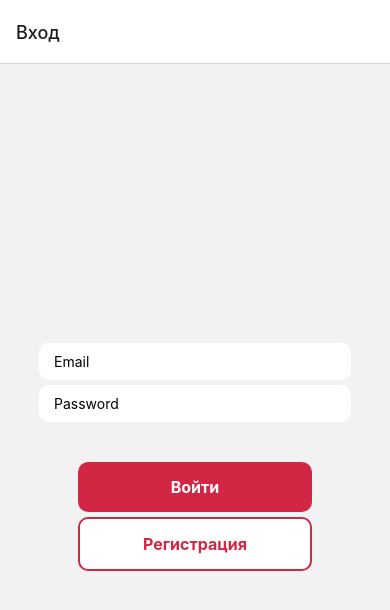
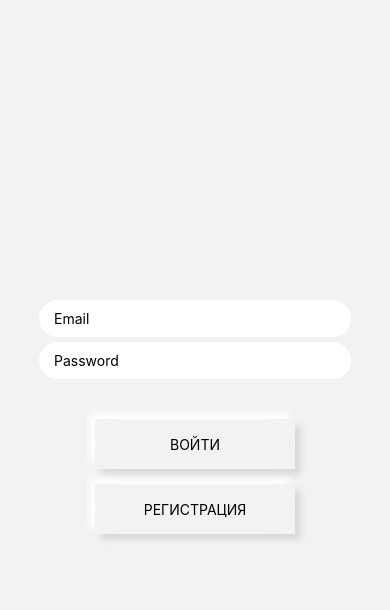
Before and after one commit to AIThomasNew/konovalov, a React Native app: screen / in a window 390 px wide. Shown: the top 610 px of the page. Built offline with nearby package versions, Linux system fonts and the light colour scheme; no server answers.

Commit message:
neumorphism buttons

```diff
--- a/src/Login.jsx
+++ b/src/Login.jsx
@@ -1,20 +1,28 @@
 import React, { useState, useEffect } from 'react';
 import {
-  KeyboardAvoidingView,
-  TouchableOpacity,
-  StyleSheet,
-  TextInput,
   Text,
   View,
+  TextInput,
+  StyleSheet,
+  TouchableOpacity,
+  KeyboardAvoidingView,
 } from 'react-native';
 import { auth } from './utils/firebase';
-// import { LinearGradient } from 'expo-linear-gradient';
+// import styled from 'styled-components/native';
+
+// const ButtonActive = styled.View`
+//   border-radius: 50px;
+//   background: #e0e0e0;
+//   box-shadow: inset 21px 21px 41px #bebebe, inset -21px -21px 41px #ffffff;
+// `;
 
 const LoginScreen = ({ navigation }) => {
+  //* логин
   const [email, setEmail] = useState('');
+  //* пароль
   const [password, setPassword] = useState('');
 
-  // вход
+  //* вход
   const signIn = () => {
     auth.signInWithEmailAndPassword(email, password).catch((error) => {
       const errorMessage = error.message;
@@ -22,6 +30,7 @@ const LoginScreen = ({ navigation }) => {
     });
   };
 
+  //? проверить значение <=
   useEffect(() => {
     const unsubscribe = auth.onAuthStateChanged((user) => {
       if (user) {
@@ -32,6 +41,29 @@ const LoginScreen = ({ navigation }) => {
     });
     return unsubscribe;
   }, []);
+
+  //* кнопка Neumorphism
+  const NeuMorph = ({ children, size, style }) => {
+    return (
+      <View style={styles.topShadow}>
+        <View style={styles.bottomShadow}>
+          <View
+            style={[
+              styles.inner,
+              {
+                width: size || 200,
+                height: size || 50,
+                borderRadius: size / 2 || 100 / 2,
+              },
+              style,
+            ]}
+          >
+            {children}
+          </View>
+        </View>
+      </View>
+    );
+  };
 
   return (
     <KeyboardAvoidingView style={styles.container} behavior="padding">
@@ -52,14 +84,27 @@ const LoginScreen = ({ navigation }) => {
       </View>
 
       <View style={styles.buttonContainer}>
-        <TouchableOpacity onPress={signIn} style={styles.button}>
-          <Text style={styles.buttonText}>Войти</Text>
+        <TouchableOpacity onPress={signIn} activeOpacity={0.4}>
+          <NeuMorph>
+            <View>
+              <Text>ВОЙТИ</Text>
+            </View>
+          </NeuMorph>
         </TouchableOpacity>
+
+        {/* <View style={styles.containerStyle}>
+          <Text>ВОЙТИ</Text>
+        </View> */}
+
         <TouchableOpacity
           onPress={() => navigation.navigate('Регистрация')}
-          style={[styles.button, styles.buttonOutline]}
+          activeOpacity={0.4}
         >
-          <Text style={styles.buttonOutlineText}>Регистрация</Text>
+          <NeuMorph>
+            <View>
+              <Text>РЕГИСТРАЦИЯ</Text>
+            </View>
+          </NeuMorph>
         </TouchableOpacity>
       </View>
     </KeyboardAvoidingView>
@@ -69,45 +114,78 @@ const LoginScreen = ({ navigation }) => {
 export default LoginScreen;
 
 const styles = StyleSheet.create({
+  inner: {
+    backgroundColor: '#f2f2f2',
+    borderColor: '#f6f6f6',
+    alignItems: 'center',
+    justifyContent: 'center',
+    borderWidth: 1,
+  },
+
+  topShadow: {
+    shadowOffset: {
+      width: -6,
+      height: -6,
+    },
+    shadowOpacity: 1,
+    shadowRadius: 6,
+    shadowColor: '#FBFFFF',
+    marginBottom: 15,
+  },
+
+  bottomShadow: {
+    shadowOffset: {
+      width: 6,
+      height: 6,
+    },
+    shadowOpacity: 1,
+    shadowRadius: 6,
+    shadowColor: '#d9d9d9',
+  },
+
+  playing: {
+    color: 'gray',
+    fontWeight: '800',
+  },
+
   container: {
     flex: 1,
     justifyContent: 'center',
     alignItems: 'center',
   },
+
   inputContainer: {
     width: '80%',
   },
+
   input: {
     backgroundColor: 'white',
     paddingHorizontal: 15,
     paddingVertical: 10,
-    borderRadius: 10,
+    borderRadius: 20,
     marginTop: 5,
   },
+
   buttonContainer: {
     width: '60%',
     justifyContent: 'center',
     alignItems: 'center',
     marginTop: 40,
   },
-  button: {
-    backgroundColor: '#d22744',
-    width: '100%',
-    padding: 15,
-    borderRadius: 10,
-    alignItems: 'center',
-  },
+
   buttonOutline: {
     backgroundColor: 'white',
     marginTop: 5,
     borderColor: '#d22744',
     borderWidth: 2,
   },
+
   buttonText: {
     color: 'white',
     fontWeight: '700',
     fontSize: 16,
   },
+
   buttonOutlineText: {
     color: '#d22744',
     fontWeight: '700',
--- a/src/Main.jsx
+++ b/src/Main.jsx
@@ -2,27 +2,39 @@ import * as React from 'react';
 import { StyleSheet } from 'react-native';
 import { NavigationContainer } from '@react-navigation/native';
 import { createNativeStackNavigator } from '@react-navigation/native-stack';
-
+import LoginScreen from './Login';
 import RegisterScreen from './Register';
-import LoginScreen from './Login';
 import Screens from './Screens';
 
+// Навигация
 const Stack = createNativeStackNavigator();
 
+// Главный компонент
 export default function Main() {
   return (
     <NavigationContainer style={styles.container}>
       <Stack.Navigator>
+        {/* ЛОГИН */}
         <Stack.Screen
           name="Вход"
           component={LoginScreen}
-          // options={{ headerShown: false }}
+          options={{ headerShown: false }}
         />
+        {/* РЕГИСТРАЦИЯ */}
         <Stack.Screen
           name="Регистрация"
           component={RegisterScreen}
+          animationEnabled={true}
           // options={{ headerShown: false }}
+          options={{
+            headerBackTitle: 'Назад',
+            // headerTintColor: '#cd1c4e',
+            headerTintColor: 'gray',
+            headerTitleStyle: { color: 'transparent' },
+            headerStyle: { backgroundColor: '#f2f2f2' },
+          }}
         />
+        {/* ЭКРАНЫ */}
         <Stack.Screen
           name="Screens"
           component={Screens}
@@ -37,7 +49,6 @@ const styles = StyleSheet.create({
   container: {
     flex: 1,
     alignItems: 'center',
-    backgroundColor: '#fff',
     justifyContent: 'center',
   },
 });
--- a/src/Register.jsx
+++ b/src/Register.jsx
@@ -8,7 +8,6 @@ import {
   View,
 } from 'react-native';
 import { auth } from './utils/firebase';
-// import { LinearGradient } from 'expo-linear-gradient';
 
 const RegisterScreen = ({ navigation }) => {
   const [email, setEmail] = useState('');
@@ -16,7 +15,7 @@ const RegisterScreen = ({ navigation }) => {
   const [photoUrl, setPhotoUrl] = useState('');
   const [password, setPassword] = useState('');
 
-  // регистрация
+  //* регистрация
   const register = () => {
     auth
       .createUserWithEmailAndPassword(email, password)
@@ -44,6 +43,29 @@ const RegisterScreen = ({ navigation }) => {
       });
   };
 
+  //* кнопка Neumorphism
+  const NeuMorph = ({ children, size, style }) => {
+    return (
+      <View style={styles.topShadow}>
+        <View style={styles.bottomShadow}>
+          <View
+            style={[
+              styles.inner,
+              {
+                width: size || 200,
+                height: size || 50,
+                borderRadius: size / 2 || 100 / 2,
+              },
+              style,
+            ]}
+          >
+            {children}
+          </View>
+        </View>
+      </View>
+    );
+  };
+
   return (
     <KeyboardAvoidingView style={styles.container} behavior="padding">
       <View style={styles.inputContainer}>
@@ -68,19 +90,31 @@ const RegisterScreen = ({ navigation }) => {
           secureTextEntry
           style={styles.input}
         />
-        <TextInput
+        {/* <TextInput
           placeholder="Фото"
           label="Фото профиля"
           value={photoUrl}
           onChangeText={(text) => setPhotoUrl(text)}
           style={styles.input}
-        />
+        /> */}
       </View>
 
       <View style={styles.buttonContainer}>
-        <TouchableOpacity onPress={register} style={styles.button}>
-          <Text style={styles.buttonText}>Регистрация</Text>
+        <TouchableOpacity onPress={register} activeOpacity={0.4}>
+          <NeuMorph>
+            <View>
+              <Text>РЕГИСТРАЦИЯ</Text>
+            </View>
+          </NeuMorph>
         </TouchableOpacity>
+
+        {/* <TouchableOpacity onPress={() => navigation.navigate('Регистрация')}>
+          <NeuMorph>
+            <View>
+              <Text>РЕГИСТРАЦИЯ</Text>
+            </View>
+          </NeuMorph>
+        </TouchableOpacity> */}
       </View>
     </KeyboardAvoidingView>
   );
@@ -89,6 +123,40 @@ const RegisterScreen = ({ navigation }) => {
 export default RegisterScreen;
 
 const styles = StyleSheet.create({
+  inner: {
+    backgroundColor: '#f2f2f2',
+    borderColor: '#f6f6f6',
+    alignItems: 'center',
+    justifyContent: 'center',
+    borderWidth: 1,
+  },
+
+  topShadow: {
+    shadowOffset: {
+      width: -6,
+      height: -6,
+    },
+    shadowOpacity: 1,
+    shadowRadius: 6,
+    shadowColor: '#FBFFFF',
+    marginBottom: 15,
+  },
+
+  bottomShadow: {
+    shadowOffset: {
+      width: 6,
+      height: 6,
+    },
+    shadowOpacity: 1,
+    shadowRadius: 6,
+    shadowColor: '#d9d9d9',
+  },
+
+  playing: {
+    color: 'gray',
+    fontWeight: '800',
+  },
+
   container: {
     flex: 1,
     justifyContent: 'center',
@@ -101,7 +169,7 @@ const styles = StyleSheet.create({
     backgroundColor: 'white',
     paddingHorizontal: 15,
     paddingVertical: 10,
-    borderRadius: 10,
+    borderRadius: 20,
     marginTop: 5,
   },
   buttonContainer: {
@@ -114,7 +182,7 @@ const styles = StyleSheet.create({
     backgroundColor: '#d22744',
     width: '100%',
     padding: 15,
-    borderRadius: 10,
+    borderRadius: 20,
     alignItems: 'center',
   },
   buttonOutline: {
--- a/src/Screens.jsx
+++ b/src/Screens.jsx
@@ -19,7 +19,7 @@ import Status from './components/Status/Status';
 const homeName = 'Эфир';
 const videoName = 'Видео';
 const VotesStackName = 'Интерактив';
-const statusName = 'Stories';
+const statusName = 'Status';
 const Tab = createBottomTabNavigator();
 
 export default function Screens() {
--- a/src/components/Home/broadcast/Broadcast.jsx
+++ b/src/components/Home/broadcast/Broadcast.jsx
@@ -3,7 +3,7 @@ import { View } from 'react-native';
 import YoutubePlayer from 'react-native-youtube-iframe';
 
 export const Broadcast = () => {
-  let link = 'K8kXcNqWN8g'; // приходит динамическая ссылка из firebase/cms
+  let link = 'TuY44_PKlec'; // приходит динамическая ссылка из firebase/cms
 
   return (
     <View>
--- a/src/components/Home/buttons/HomeButtons.jsx
+++ b/src/components/Home/buttons/HomeButtons.jsx
@@ -1,40 +1,139 @@
-import React, { useState } from 'react';
+import React, {
+  useState,
+  useCallback,
+  useLayoutEffect,
+  useEffect,
+} from 'react';
 import { View, Text, StyleSheet, TouchableOpacity } from 'react-native';
 import Like from '../../Tabs/iconHomeScreen/like/Like';
 import LikeActive from '../../Tabs/iconHomeScreen/like/LikeActive';
 import Donate from '../../Tabs/iconHomeScreen/donate/Donate';
 import DonateActive from '../../Tabs/iconHomeScreen/donate/DonateActive';
+import { auth, db } from '../../../utils/firebase';
 
 const HomeButtons = () => {
-  const [like, setLike] = useState(false);
   const [donate, setDonate] = useState(false);
+  // const [likes, setLikes] = useState([]);
+  const [likes, setLikes] = useState(false);
   const clickDonate = () => setDonate(!donate);
   const clickLike = () => {
-    if (like) {
-      return setLike(like - 1);
+    if (likes) {
+      return setLikes(likes - 1);
     } else {
-      return setLike(like + 1);
+      return setLikes(likes + 1);
     }
   };
+
+  //* кнопка Neumorphism
+  const NeuMorph = ({ children, size, style }) => {
+    return (
+      <View style={styles.topShadow}>
+        <View style={styles.bottomShadow}>
+          <View
+            style={[
+              styles.inner,
+              {
+                width: size || 50,
+                height: size || 50,
+                borderRadius: size / 2 || 50 / 2,
+              },
+              style,
+            ]}
+          >
+            {children}
+          </View>
+        </View>
+      </View>
+    );
+  };
+
+  // useEffect(() => {
+  //   onSnapshot(collection(db, id, 'likes'), (snapshot) =>
+  //     setLikes(snapshot.docs)
+  //   );
+  // }, [db]);
+
+  // useEffect(() => {
+  //   db.collection('likes').onSnapshot((snapshot) =>
+  //     setLikes(snapshot.docs.map((doc) => doc.data()))
+  //   );
+  // }, []);
+
+  // snapshot.docs.map((doc) => ({
+  //   _id: doc.data()._id,
+  //   user: doc.data().user,
+  // }))
+
+  // const clickLike = useCallback((likes = []) => {
+  //   setLikes((previousLikes) => GiftedChat.append(previousLikes, likes));
+  //   const { _id, user } = likes[0];
+  //   db.collection('likes').add({
+  //     _id,
+  //     user,
+  //   });
+  // }, []);
+
+  // const clickLike = async () => {
+  //   await setDoc(doc(db, 'posts', id, 'likes', session.user.uid), {
+  //     username: session.user.username,
+  //   });
+  // };
 
   return (
     <View style={styles.buttons}>
       <View style={styles.likeContainer}>
         <TouchableOpacity onPress={clickLike} style={styles.like}>
-          {like ? <LikeActive /> : <Like />}
+          <NeuMorph>{likes ? <LikeActive /> : <Like />}</NeuMorph>
         </TouchableOpacity>
-        <Text style={{ fontSize: 18 }}>{like}</Text>
+
+        <Text style={{ fontSize: 18 }}>{likes}</Text>
       </View>
 
       <TouchableOpacity onPress={clickDonate} style={styles.donate}>
-        {donate ? <DonateActive /> : <Donate />}
+        <NeuMorph>{donate ? <DonateActive /> : <Donate />}</NeuMorph>
       </TouchableOpacity>
     </View>
   );
 };
+
 export default HomeButtons;
 
 const styles = StyleSheet.create({
+  inner: {
+    backgroundColor: '#fff',
+    borderColor: '#f6f6f6',
+    alignItems: 'center',
+    justifyContent: 'center',
+    borderWidth: 1,
+  },
+
+  topShadow: {
+    shadowOffset: {
+      width: -6,
+      height: -2,
+    },
+    shadowOpacity: 1,
+    shadowRadius: 6,
+    shadowColor: '#FBFFFF',
+  },
+
+  bottomShadow: {
+    shadowOffset: {
+      width: 6,
+      height: 6,
+    },
+    shadowOpacity: 1,
+    shadowRadius: 6,
+    shadowColor: '#d9d9d9',
+  },
+
+  playing: {
+    color: 'gray',
+    fontWeight: '800',
+  },
+
+  //////////////////
+
   buttons: {
     marginRight: 30,
     marginLeft: 30,
@@ -45,19 +144,19 @@ const styles = StyleSheet.create({
     // borderWidth: 1,
   },
   like: {
-    justifyContent: 'center',
-    alignItems: 'center',
-    borderRadius: 30,
-    height: 50,
-    width: 50,
-    color: 'black',
     marginRight: 15,
-    shadowOpacity: 1.0,
-    shadowColor: '#C8C5C5',
-    backgroundColor: 'white',
-    shadowOffset: { width: 2, height: 3 },
-    shadowRadius: 6,
-    elevation: 2,
+    // justifyContent: 'center',
+    // alignItems: 'center',
+    // borderRadius: 30,
+    // height: 50,
+    // width: 50,
+    // color: 'black',
+    // shadowOpacity: 1.0,
+    // shadowColor: '#C8C5C5',
+    // backgroundColor: 'white',
+    // shadowOffset: { width: 2, height: 3 },
+    // shadowRadius: 6,
+    // elevation: 2,
   },
   likeContainer: {
     marginRight: 40,
@@ -65,17 +164,17 @@ const styles = StyleSheet.create({
     justifyContent: 'center',
     alignItems: 'center',
   },
-  donate: {
-    justifyContent: 'center',
-    alignItems: 'center',
-    borderRadius: 30,
-    height: 50,
-    width: 50,
-    shadowOpacity: 1.0,
-    shadowColor: '#C8C5C5',
-    backgroundColor: 'white',
-    shadowOffset: { width: 2, height: 3 },
-    shadowRadius: 6,
-    elevation: 2,
-  },
+  // donate: {
+  //   justifyContent: 'center',
+  //   alignItems: 'center',
+  //   borderRadius: 30,
+  //   height: 50,
+  //   width: 50,
+  //   shadowOpacity: 1.0,
+  //   shadowColor: '#C8C5C5',
+  //   backgroundColor: 'white',
+  //   shadowOffset: { width: 2, height: 3 },
+  //   shadowRadius: 6,
+  //   elevation: 2,
+  // },
 });
--- a/src/components/Tabs/iconHomeScreen/like/Like.jsx
+++ b/src/components/Tabs/iconHomeScreen/like/Like.jsx
@@ -1,7 +1,9 @@
 import * as React from 'react';
+import { View } from 'react-native';
 import Svg, { Path } from 'react-native-svg';
 
 const Like = (props) => (
+  <View style={{ paddingTop: 5, paddingLeft: 2 }}>
     <Svg
       width={30}
       height={27}
@@ -14,6 +16,7 @@ const Like = (props) => (
         fill="#2B2A29"
       />
     </Svg>
+  </View>
 );
 
 export default Like;
--- a/src/components/Tabs/iconHomeScreen/like/LikeActive.jsx
+++ b/src/components/Tabs/iconHomeScreen/like/LikeActive.jsx
@@ -1,7 +1,9 @@
 import * as React from 'react';
+import { View } from 'react-native';
 import Svg, { Path, Defs, LinearGradient, Stop } from 'react-native-svg';
 
 const LikeActive = (props) => (
+  <View style={{ paddingTop: 5, paddingLeft: 2 }}>
     <Svg
       width={30}
       height={26}
@@ -30,6 +32,7 @@ const LikeActive = (props) => (
         </LinearGradient>
       </Defs>
     </Svg>
+  </View>
 );
 
 export default LikeActive;
```
Also changed, not shown: package.json (+5 -4 lines), src/components/Home/comment/HomeComment.jsx (+14 -21 lines), 1 other file (tests, documents, lock files or other folders). Lines whose indentation alone changed are shown as unchanged.
